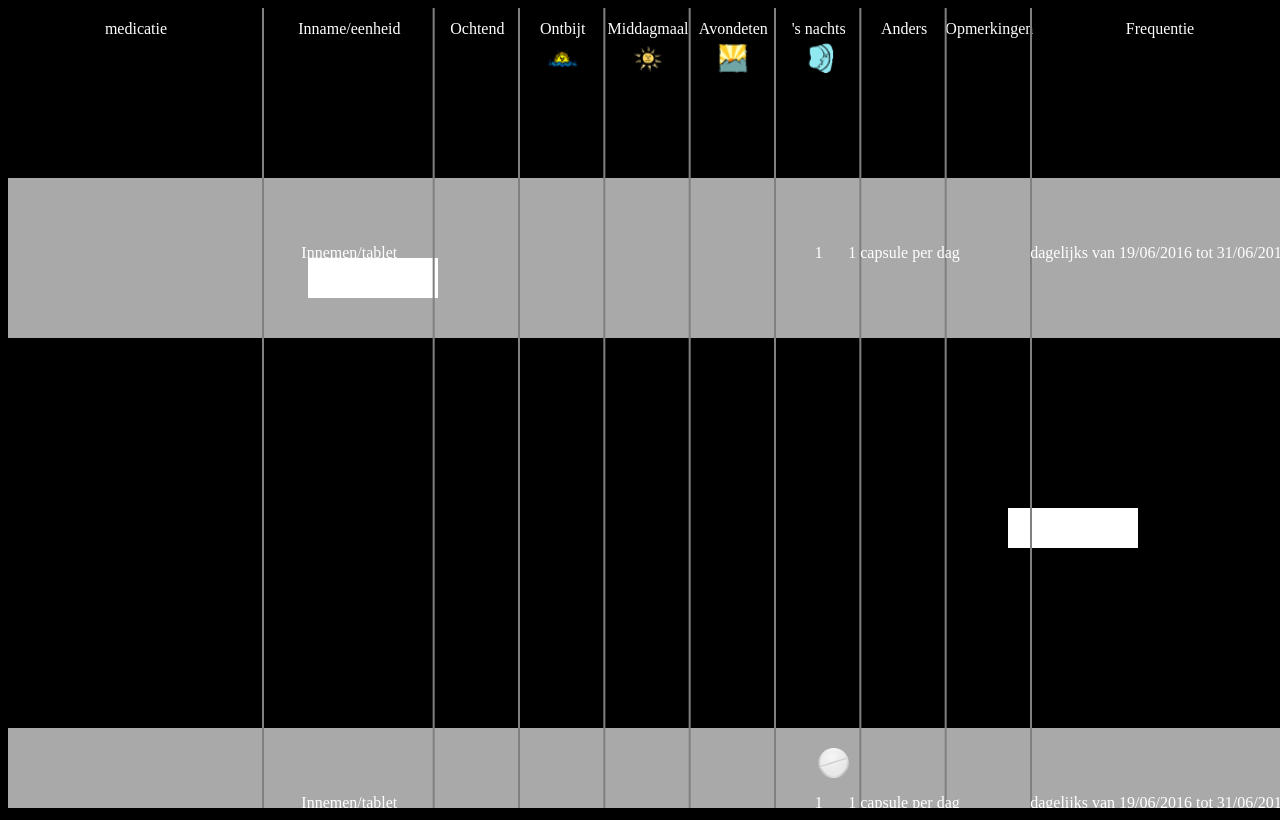
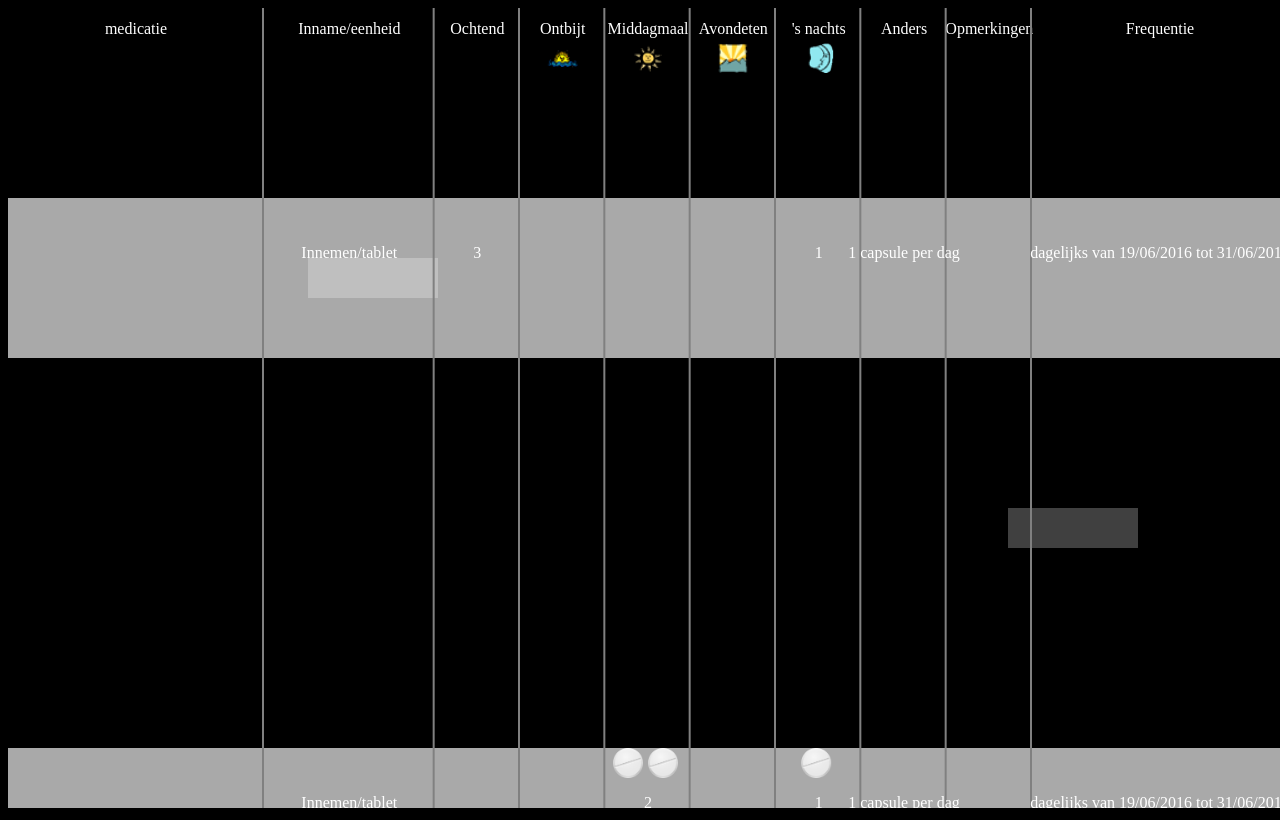
Before and after one commit to AugmentHCI/Interact2017, a website: page index.html in a window 1280 px wide. Drawn offline with nearby package versions, Linux system fonts and the light colour scheme.

Commit message:
fixed the location of the pill images

```diff
--- a/css/style.css
+++ b/css/style.css
@@ -8,39 +8,39 @@ body {
     fill-opacity: 0.00001;
 }
 
-.rectangleText {
+.rectangle-text {
     fill: white;
 }
 
-.minutesArc {
+.minutes-arc {
     fill: #1D3549;
 }
 
-.minutesAux {
+.minutes-aux {
     fill: #2B506E;
 }
 
-.hoursArc {
+.hours-arc {
     fill: #2B506E;
 }
 
-.hoursAux {
+.hours-aux {
     fill: #4682B4;
 }
 
-.daysArc {
+.days-arc {
     fill: #4682B4;
 }
 
-.daysAux {
+.days-aux {
     fill: #6a9bc3;
 }
 
-.weeksArc {
+.weeks-arc {
     fill: #6a9bc3;
 }
 
-.weeksAux {
+.weeks-aux {
     fill: white;
 }
 
@@ -50,6 +50,17 @@ body {
 
 }
 
-.headers {
+.header {
+    fill: white;
+    text-anchor: middle;
+}
+
+.med-box {
+    fill: white;
+    fill-opacity: 0.25;
+}
+
+.dosage-text {
+    text-anchor: middle;
     fill: white;
 }
--- a/data/janedoe.json
+++ b/data/janedoe.json
@@ -13,6 +13,7 @@
         {
           "name": "paracetamol",
           "unit": "Innemen/tablet",
+          "lunch": 2,
           "sleep": 1,
           "other": "1 capsule per dag",
           "frequency": "dagelijks van 19/06/2016 tot 31/06/2016"
@@ -25,6 +26,7 @@
         {
           "name": "cymbalta",
           "unit": "Innemen/tablet",
+          "morning": 3,
           "sleep": 1,
           "other": "1 capsule per dag",
           "frequency": "dagelijks van 19/06/2016 tot 31/06/2016"
@@ -33,7 +35,7 @@
         {
           "name": "flixonase",
           "unit": "Innemen/tablet",
-          "sleep": 1,
+          "sleep": 3,
           "other": "1 capsule per dag",
           "frequency": "dagelijks van 19/06/2016 tot 31/06/2016"
         }
--- a/js/schedule.js
+++ b/js/schedule.js
@@ -6,7 +6,8 @@
     var width = window.innerWidth,
         height = window.innerHeight;
 
-    var topMargin = 20,
+    var padding = 5,
+        topMargin = 20,
         rectangleWidth = 130,
         rectangleHeight = 40,
         imageSize = 30;
@@ -20,22 +21,22 @@
 
     var backgroundLayer = svg.append("svg");
     backgroundLayer
-        .attr("class", "backgroundLayer")
+        .attr("class", "background-layer")
         .attr("width", width)
         .attr("height", height);
 
     var textLayer = svg.append("svg");
     textLayer
-        .attr("class", "textLayer")
+        .attr("class", "text-layer")
         .attr("width", width)
         .attr("height", height);
 
     queue
         .defer(d3.json, "data/dosageregimen.json")
-        .defer(d3.json, "data/janedoe.json") // geojson points
+        .defer(d3.json, "data/janedoe.json")
         .await(draw);
 
-    function draw(error, dosageregimen, healthFile) {    // d3.json("data/dosageregimen.json", function (error, data) {
+    function draw(error, dosageregimen, healthFile) {
         if (error) {
             console.log(error);
         }
@@ -49,7 +50,7 @@
             tempIndex += dosageregimen[i].weight;
         }
 
-        var headers = textLayer.selectAll("text.headers").data(dosageregimen, d => d.name);
+        var headers = textLayer.selectAll("text.header").data(dosageregimen, d => d.name);
 
         headers.exit()
             .attr("class", "exit")
@@ -58,18 +59,14 @@
             .remove();
 
         var headerGroup = headers.enter().append("g")
-            .attr("class", "headerGroup")
+            .attr("class", "header-group")
             .attr("transform", d =>
                 "translate(" + (d.startIndex * columnWidth + (d.weight *  columnWidth)/2) + "," + topMargin + ")");
 
         headerGroup.append("text")
-            .attr("class", "headers")
+            .attr("class", "header")
             .attr("dy", ".35em")
-            .style("fill-opacity", 1e-6)
-            .style("text-anchor", "middle")
-            .text(d => d.value)
-          .transition(t)
-            .style("fill-opacity", 1);
+            .text(d => d.value);
 
         headerGroup.append("svg:image")
             .attr("width", imageSize)
@@ -82,7 +79,7 @@
                 } // no image available.
             });
 
-        var auxLines = textLayer.selectAll("line.auxLine").data(dosageregimen, d => d.name);
+        var auxLines = textLayer.selectAll("line.aux-line").data(dosageregimen, d => d.name);
 
         auxLines.exit()
             .attr("class", "exit")
@@ -91,7 +88,7 @@
             .remove();
 
         auxLines.enter().append("line")
-            .attr("class", "auxLine")
+            .attr("class", "aux-line")
             .attr("stroke-width", 2)
             .attr("stroke", "grey")
             .attr("x1", d => d.startIndex * columnWidth - 1)
@@ -106,8 +103,6 @@
                 if (error) {
                     console.log(error);
                 }
-
-                var bannerHeight = height/(locations.length+1);
 
                 /////////////////////////////////////////
                 // Sort and integrate dosage regimen   //
@@ -128,7 +123,9 @@
                 /////////////////////////////////////////
                 // grey banners to differentiate rows  //
                 /////////////////////////////////////////
-                var backgroundBanners = backgroundLayer.selectAll("rect.backgroundBanners").data(topToBottomLocations, l => l.id);
+                var bannerHeight = height/(locations.length+1);
+
+                var backgroundBanners = backgroundLayer.selectAll("rect.background-banner").data(topToBottomLocations, l => l.id);
 
                 backgroundBanners.exit()
                     .attr("class", "exit")
@@ -138,12 +135,12 @@
 
                 backgroundBanners
                   .transition(t)
-                    .attr("y", d => d.center[1] - bannerHeight/2);
+                    .attr("y", d => d.center[1] - bannerHeight/2 + rectangleHeight/2);
 
                 backgroundBanners.enter().append("rect")
-                    .attr("class", "backgroundBanners")
+                    .attr("class", "background-banner")
                     .attr("x", 0)
-                    .attr("y", d => d.center[1] - bannerHeight/2)
+                    .attr("y", d => d.center[1] - bannerHeight/2 + rectangleHeight/2)
                     .attr("width", width)
                     .attr("height", d => {
                         return d3.max([bannerHeight, d.radius]);
@@ -154,7 +151,7 @@
                 /////////////////////////////////////////
                 // aux box to see location medication  //
                 /////////////////////////////////////////
-                var medBoxes = backgroundLayer.selectAll("rect.medBoxes").data(topToBottomLocations, l => l.id);
+                var medBoxes = backgroundLayer.selectAll("rect.med-box").data(topToBottomLocations, l => l.id);
 
                 medBoxes.exit()
                     .attr("class", "exit")
@@ -168,18 +165,16 @@
                     .attr("y", d => d.center[1]);
 
                 medBoxes.enter().append("rect")
-                    .attr("class", "medBoxes")
+                    .attr("class", "med-box")
                     .attr("x", d => d.center[0])
                     .attr("y", d => d.center[1])
                     .attr("width", rectangleWidth)
-                    .attr("height", rectangleHeight)
-                    .style("fill", "white");
-
+                    .attr("height", rectangleHeight);
 
                 /////////////////////////////////////////
                 // add the actual dosage regimen text  //
                 /////////////////////////////////////////
-                var textGroups = textLayer.selectAll("g.textGroup").data(topToBottomLocations, loc => loc.name);
+                var textGroups = textLayer.selectAll("g.text-group").data(topToBottomLocations, loc => loc.name);
 
                 textGroups.exit()
                     .attr("class", "exit")
@@ -191,49 +186,52 @@
                   .transition(t)
                     .attr("transform", d => "translate(0," + d.center[1] + ")");
 
-                var textGroup = textGroups.enter()
-                    .append("g")
-                    .attr("class", "textGroup")
+                var textGroup = textGroups.enter().append("g")
+                    .attr("class", "text-group")
                     .attr("transform", d => "translate(0," + d.center[1] + ")");
 
                 dosageregimen.forEach(dr => {
                     var drx = dr.startIndex * columnWidth + (dr.weight *  columnWidth)/2;
+
+                    // append the actual text
                     textGroup.append("text")
                         .each(function (d) {
-                            var arr = d.info;
-                            for (i = 0; i < arr.length; i++) {
+                            for (i = 0; i < d.info.length; i++) {
                                 d3.select(this).append("tspan")
-                                    .text(arr[i][dr.key])
-                                    .attr("dy", i ? "1.2em" : 0)
+                                    .text(d.info[i][dr.key])
+                                    .attr("dy", i ? i*imageSize : 0)
                                     .attr("x", drx)
-                                    .style("text-anchor", "middle")
-                                    .style("fill", "white")
-                                    .attr("class", "tspan" + i);
+                                    .attr("class", "dosage-text");
                             }
                         });
 
-                    textGroup.append("svg:image")
-                        .attr("width", imageSize)
-                        .attr("height", imageSize)
-                        .attr("x",drx)
-                        .attr("y", -2*imageSize)
-                        .attr("xlink:href",d => {
-                            if (dr.showIcon !== undefined && d.icon !== undefined) {
-                                var totalPills = _.reduce(d.info, function(memo, el){
+                    // append the images of pills if available
+                    textGroup
+                        .each(function (d) {
+                            var totalPills = _.reduce(d.info, function (memo, el) {
                                 if (el[dr.key] !== undefined) {
                                     return memo + el[dr.key];
                                 } else {
                                     return memo;
                                 }
                             }, 0);
-                                if (totalPills > 0) {
+                            var startX = drx - ((totalPills/2)*(imageSize+padding));
+                            for (i = 0; i < totalPills; i++) {
+                                d3.select(this).append("svg:image")
+                                    .attr("width", imageSize)
+                                    .attr("height", imageSize)
+                                    .attr("id", i)
+                                    .attr("x", (startX + i * (imageSize + padding) ))
+                                    .attr("y",  -2*imageSize)
+                                    .attr("xlink:href",  d => {
+                                        if (dr.showIcon !== undefined && d.icon !== undefined) {
                                             return "images/pills/" + d.icon + ".png";
                                         }
-                            } // no image available.
+                                    });
+                            }
                         });
                 });
             });
         }
     }
-
 }(d3, d3.queue()));
```
Also changed, not shown: js/interactions.js (+25 -25 lines), 1 other file. Lines whose indentation alone changed are shown as unchanged.
